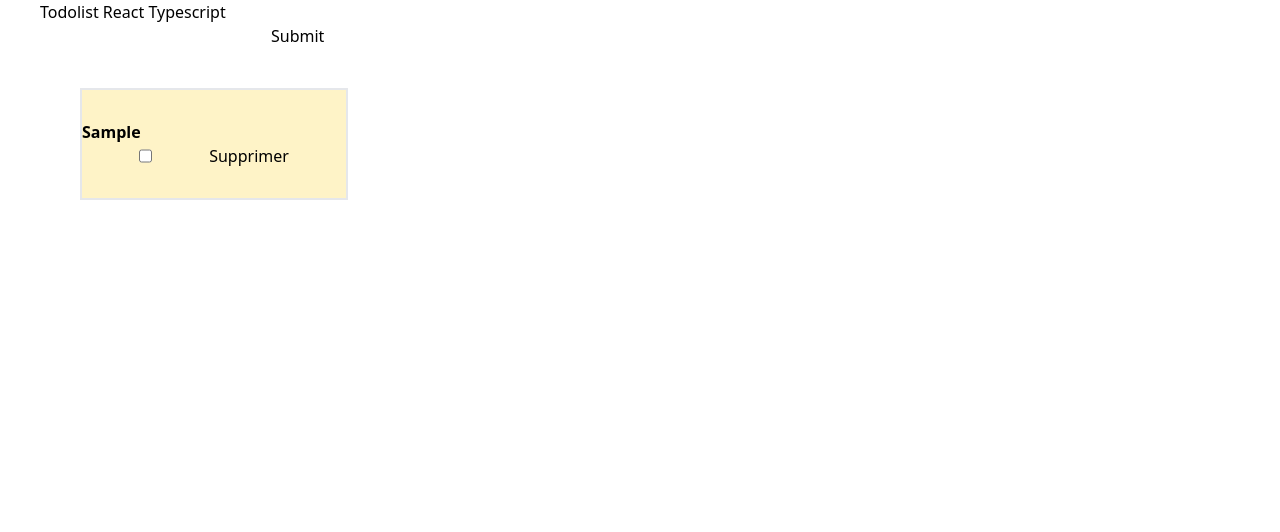
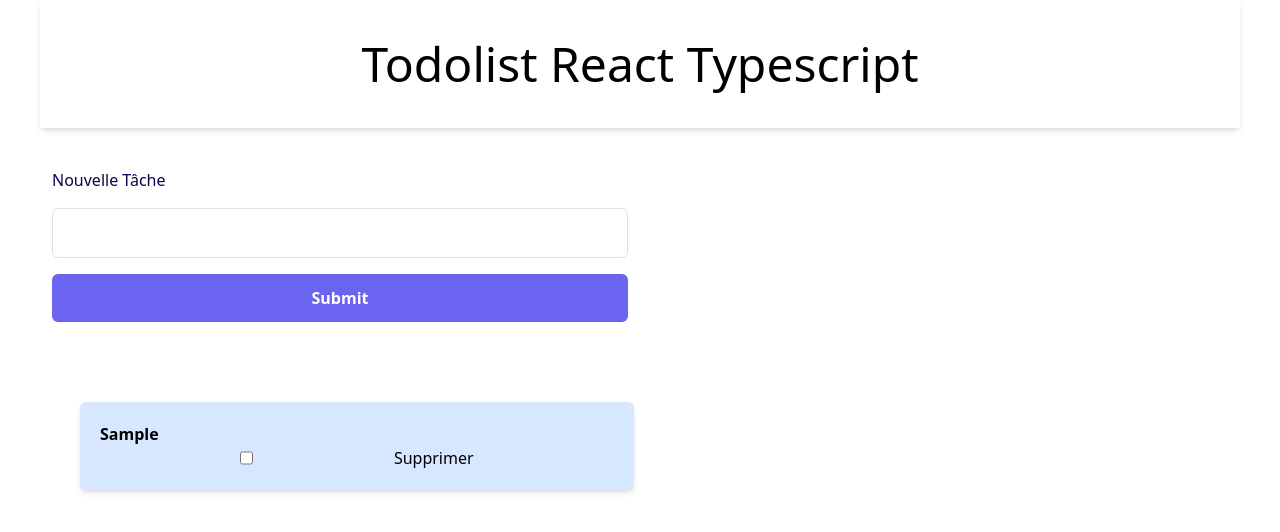
Before and after one commit to julien-go/React-TS-Todolist, a React (Vite) app: page / in a window 1280 px wide. Both pictures are taken after typing "Sample" into the empty fields and a click on the input "Submit". Shown: the top 532 px of the page. Built offline with nearby package versions, Linux system fonts and the light colour scheme.

Commit message:
tailwind style wip

```diff
--- a/src/AddTodo.tsx
+++ b/src/AddTodo.tsx
@@ -23,9 +23,13 @@ export const AddTodo =({addTodo}: Props)=> {
 	  }
 
 	return (
-		<form onSubmit={submit}>
-		  <input type='text' name='task' onChange={handleChange} value={newTodo}/>
-		  <input type='submit' value={'Submit'}/>
+		<form className="w-full px-3 sm:w-1/2 flex flex-col gap-4 p-10" onSubmit={submit} >
+			<div>
+				<label htmlFor='task' className='mb-4 block text-base font-medium text-[#07074D]'>Nouvelle Tâche</label>
+				<input className="w-full rounded-md border border-[#e0e0e0] bg-white py-3 px-6 text-base font-medium text-[#6B7280] outline-none focus:border-[#6A64F1] focus:shadow-md" type='text' name='task' onChange={handleChange} value={newTodo}/>
+			</div>
+
+		  <input className="hover:shadow-form rounded-md bg-[#6A64F1] py-3 px-8 text-center text-base font-semibold text-white outline-none" type='submit' value={'Submit'} />
 		</form>
 	)
   }
--- a/src/App.tsx
+++ b/src/App.tsx
@@ -26,13 +26,11 @@ function App() {
     setTodos(newArray)
   }
 
-  useEffect(()=> {
-    console.log(todos)
-  })
-
   return (
         <div className="App mr-10 ml-10">
-          <h1>Todolist React Typescript</h1>
+          <header className='header sticky top-0 bg-white shadow-md flex items-center justify-center p-10'>
+            <h1 className='text-5xl bold'>Todolist React Typescript</h1>
+          </header>
           <AddTodo addTodo={addTodo}/>
           <List todos={todos} handleStatus={handleStatus} removeTodo={removeTodo}/>
         </div>
--- a/src/List.tsx
+++ b/src/List.tsx
@@ -8,17 +8,16 @@ type Props = {
 }
 
 export const List =({todos, handleStatus, removeTodo}: Props)=> {
-
 	const checkUncheck= (id: number) => {
 		handleStatus(id)
 	}
 
 	return (
-		<div className='grid grid-cols-4 gap-4 m-10'>
+		<div id='list' className='grid grid-cols-2 gap-3 p-10'>
 			{todos.map((todo, id) => {
 				return (
-					<div key={id} className="bg-amber-100 h-28 border-solid border-2 border-dark-500 flex flex-col justify-center">
-						<p className="text-1xl font-bold">{todo.task}</p>
+					<div key={id} className="p-5 flex flex-col justify-center hover:shadow-form rounded-md bg-[#D7E7FF] shadow-md hover:bg-[#D7D6FF] ${}">
+						<p className="text-1xl font-bold break-words">{todo.task}</p>
 						<div className='flex justify-evenly'>
 							<input className='' type='checkbox' checked={todo.status} onChange={() => checkUncheck(id)}/>
 							<button onClick={() => removeTodo(id)}>Supprimer</button>
```
